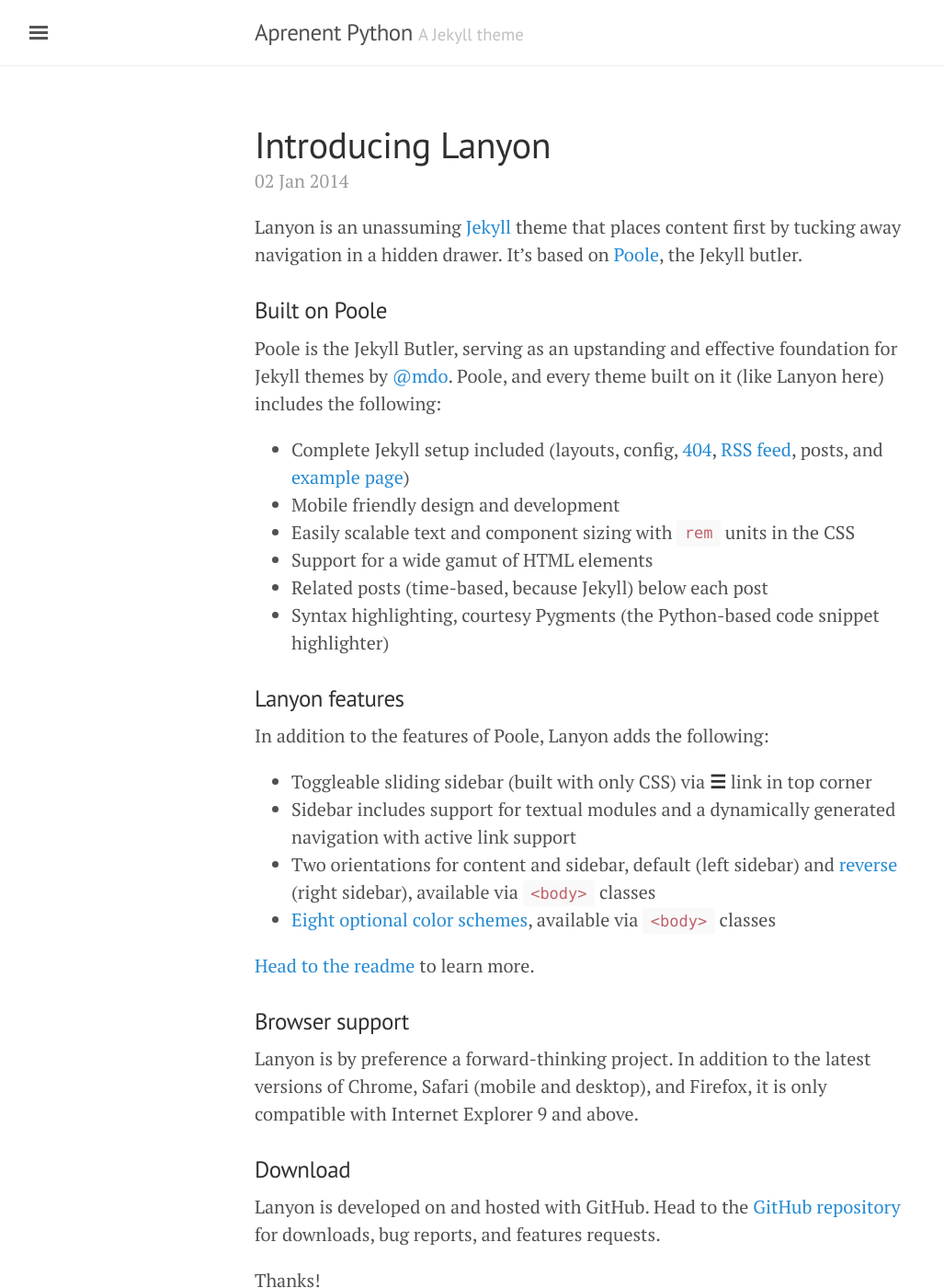
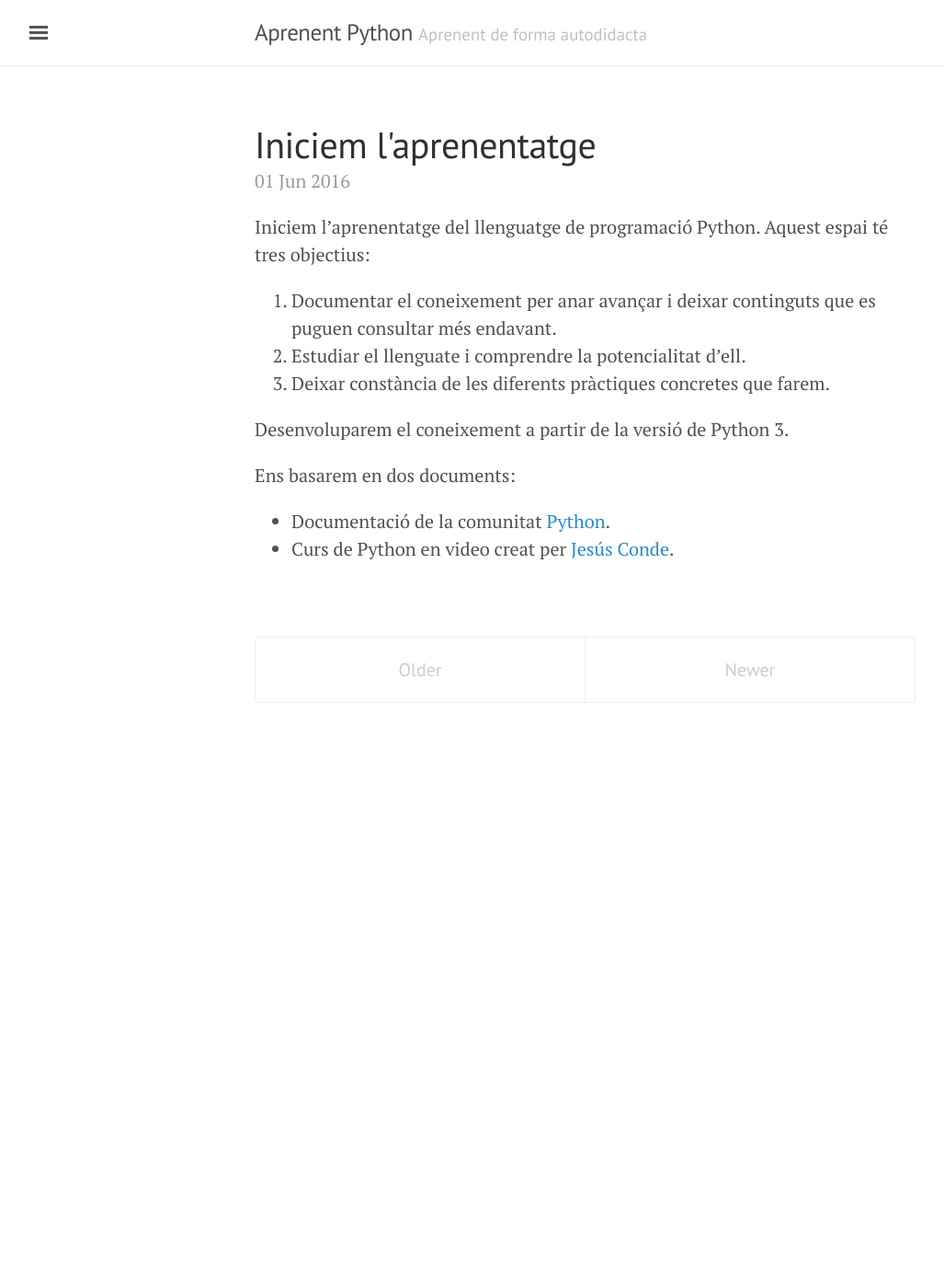
Before and after one commit to inclusa/python, a Jekyll site: the page built from index.html, in a window 1280 px wide and 1400 px high. Shown: the whole window at 92% size, without its empty margins (3-1030 px from the left). Built offline with Jekyll 4.4.1, drawn with Linux system fonts in a browser that asks for light colours; the list of posts is cut into pages by our own code; some of the changed text lies outside the part shown.

Commit message:
Iniciem l'aprenentatge

```diff
--- a/_config.yml
+++ b/_config.yml
@@ -6,7 +6,7 @@
 
 # Setup
 title:               Aprenent Python
-tagline:             'A Jekyll theme'
+tagline:             'Aprenent de forma autodidacta'
 description:         'A reserved <a href="http://jekyllrb.com" target="_blank">Jekyll</a> theme that places the utmost gravity on content with a hidden drawer. Made by <a href="https://twitter.com/mdo" target="_blank">@mdo</a>.'
 
 url:                 'http://inclusa.github.io/python'
--- a/_posts/2013-12-31-whats-jekyll.md
+++ /dev/null
@@ -1,12 +0,0 @@
----
-layout: post
-title: What's Jekyll?
----
-
-[Jekyll](http://jekyllrb.com) is a static site generator, an open-source tool for creating simple yet powerful websites of all shapes and sizes. From [the project's readme](https://github.com/mojombo/jekyll/blob/master/README.markdown):
-
-  > Jekyll is a simple, blog aware, static site generator. It takes a template directory [...] and spits out a complete, static website suitable for serving with Apache or your favorite web server. This is also the engine behind GitHub Pages, which you can use to host your project’s page or blog right here from GitHub.
-
-It's an immensely useful tool and one we encourage you to use here with Lanyon.
-
-Find out more by [visiting the project on GitHub](https://github.com/mojombo/jekyll).
--- a/_posts/2014-01-01-example-content.md
+++ /dev/null
@@ -1,122 +0,0 @@
----
-layout: post
-title: Example content
----
-
-
-<div class="message">
-  Howdy! This is an example blog post that shows several types of HTML content supported in this theme.
-</div>
-
-Cum sociis natoque penatibus et magnis <a href="#">dis parturient montes</a>, nascetur ridiculus mus. *Aenean eu leo quam.* Pellentesque ornare sem lacinia quam venenatis vestibulum. Sed posuere consectetur est at lobortis. Cras mattis consectetur purus sit amet fermentum.
-
-> Curabitur blandit tempus porttitor. Nullam quis risus eget urna mollis ornare vel eu leo. Nullam id dolor id nibh ultricies vehicula ut id elit.
-
-Etiam porta **sem malesuada magna** mollis euismod. Cras mattis consectetur purus sit amet fermentum. Aenean lacinia bibendum nulla sed consectetur.
-
-## Inline HTML elements
-
-HTML defines a long list of available inline tags, a complete list of which can be found on the [Mozilla Developer Network](https://developer.mozilla.org/en-US/docs/Web/HTML/Element).
-
-- **To bold text**, use `<strong>`.
-- *To italicize text*, use `<em>`.
-- Abbreviations, like <abbr title="HyperText Markup Langage">HTML</abbr> should use `<abbr>`, with an optional `title` attribute for the full phrase.
-- Citations, like <cite>&mdash; Mark otto</cite>, should use `<cite>`.
-- <del>Deleted</del> text should use `<del>` and <ins>inserted</ins> text should use `<ins>`.
-- Superscript <sup>text</sup> uses `<sup>` and subscript <sub>text</sub> uses `<sub>`.
-
-Most of these elements are styled by browsers with few modifications on our part.
-
-## Heading
-
-Vivamus sagittis lacus vel augue rutrum faucibus dolor auctor. Duis mollis, est non commodo luctus, nisi erat porttitor ligula, eget lacinia odio sem nec elit. Morbi leo risus, porta ac consectetur ac, vestibulum at eros.
-
-### Code
-
-Cum sociis natoque penatibus et magnis dis `code element` montes, nascetur ridiculus mus.
-
-{% highlight js %}
-// Example can be run directly in your JavaScript console
-
-// Create a function that takes two arguments and returns the sum of those arguments
-var adder = new Function("a", "b", "return a + b");
-
-// Call the function
-adder(2, 6);
-// > 8
-{% endhighlight %}
-
-Aenean lacinia bibendum nulla sed consectetur. Etiam porta sem malesuada magna mollis euismod. Fusce dapibus, tellus ac cursus commodo, tortor mauris condimentum nibh, ut fermentum massa.
-
-### Lists
-
-Cum sociis natoque penatibus et magnis dis parturient montes, nascetur ridiculus mus. Aenean lacinia bibendum nulla sed consectetur. Etiam porta sem malesuada magna mollis euismod. Fusce dapibus, tellus ac cursus commodo, tortor mauris condimentum nibh, ut fermentum massa justo sit amet risus.
-
-* Praesent commodo cursus magna, vel scelerisque nisl consectetur et.
-* Donec id elit non mi porta gravida at eget metus.
-* Nulla vitae elit libero, a pharetra augue.
-
-Donec ullamcorper nulla non metus auctor fringilla. Nulla vitae elit libero, a pharetra augue.
-
-1. Vestibulum id ligula porta felis euismod semper.
-2. Cum sociis natoque penatibus et magnis dis parturient montes, nascetur ridiculus mus.
-3. Maecenas sed diam eget risus varius blandit sit amet non magna.
-
-Cras mattis consectetur purus sit amet fermentum. Sed posuere consectetur est at lobortis.
-
-<dl>
-  <dt>HyperText Markup Language (HTML)</dt>
-  <dd>The language used to describe and define the content of a Web page</dd>
-
-  <dt>Cascading Style Sheets (CSS)</dt>
-  <dd>Used to describe the appearance of Web content</dd>
-
-  <dt>JavaScript (JS)</dt>
-  <dd>The programming language used to build advanced Web sites and applications</dd>
-</dl>
-
-Integer posuere erat a ante venenatis dapibus posuere velit aliquet. Morbi leo risus, porta ac consectetur ac, vestibulum at eros. Nullam quis risus eget urna mollis ornare vel eu leo.
-
-### Tables
-
-Aenean lacinia bibendum nulla sed consectetur. Lorem ipsum dolor sit amet, consectetur adipiscing elit.
-
-<table>
-  <thead>
-    <tr>
-      <th>Name</th>
-      <th>Upvotes</th>
-      <th>Downvotes</th>
-    </tr>
-  </thead>
-  <tfoot>
-    <tr>
-      <td>Totals</td>
-      <td>21</td>
-      <td>23</td>
-    </tr>
-  </tfoot>
-  <tbody>
-    <tr>
-      <td>Alice</td>
-      <td>10</td>
-      <td>11</td>
-    </tr>
-    <tr>
-      <td>Bob</td>
-      <td>4</td>
-      <td>3</td>
-    </tr>
-    <tr>
-      <td>Charlie</td>
-      <td>7</td>
-      <td>9</td>
-    </tr>
-  </tbody>
-</table>
-
-Nullam id dolor id nibh ultricies vehicula ut id elit. Sed posuere consectetur est at lobortis. Nullam quis risus eget urna mollis ornare vel eu leo.
-
------
-
-Want to see something else added? <a href="https://github.com/poole/poole/issues/new">Open an issue.</a>
--- a/_posts/2014-01-02-introducing-lanyon.md
+++ /dev/null
@@ -1,38 +0,0 @@
----
-layout: post
-title: Introducing Lanyon
----
-
-Lanyon is an unassuming [Jekyll](http://jekyllrb.com) theme that places content first by tucking away navigation in a hidden drawer. It's based on [Poole](http://getpoole.com), the Jekyll butler.
-
-### Built on Poole
-
-Poole is the Jekyll Butler, serving as an upstanding and effective foundation for Jekyll themes by [@mdo](https://twitter.com/mdo). Poole, and every theme built on it (like Lanyon here) includes the following:
-
-* Complete Jekyll setup included (layouts, config, [404](/404), [RSS feed](/atom.xml), posts, and [example page](/about))
-* Mobile friendly design and development
-* Easily scalable text and component sizing with `rem` units in the CSS
-* Support for a wide gamut of HTML elements
-* Related posts (time-based, because Jekyll) below each post
-* Syntax highlighting, courtesy Pygments (the Python-based code snippet highlighter)
-
-### Lanyon features
-
-In addition to the features of Poole, Lanyon adds the following:
-
-* Toggleable sliding sidebar (built with only CSS) via **☰** link in top corner
-* Sidebar includes support for textual modules and a dynamically generated navigation with active link support
-* Two orientations for content and sidebar, default (left sidebar) and [reverse](https://github.com/poole/lanyon#reverse-layout) (right sidebar), available via `<body>` classes
-* [Eight optional color schemes](https://github.com/poole/lanyon#themes), available via `<body>` classes
-
-[Head to the readme](https://github.com/poole/lanyon#readme) to learn more.
-
-### Browser support
-
-Lanyon is by preference a forward-thinking project. In addition to the latest versions of Chrome, Safari (mobile and desktop), and Firefox, it is only compatible with Internet Explorer 9 and above.
-
-### Download
-
-Lanyon is developed on and hosted with GitHub. Head to the <a href="https://github.com/poole/lanyon">GitHub repository</a> for downloads, bug reports, and features requests.
-
-Thanks!
--- /dev/null
+++ b/_posts/2016-06-01-inici.md
@@ -0,0 +1,19 @@
+---
+layout: post
+title: Iniciem l'aprenentatge
+date: 2016-06-01 00:00:00
+---
+
+
+Iniciem l'aprenentatge del llenguatge de programació Python. Aquest espai té tres objectius:
+
+1. Documentar el coneixement per anar avançar i deixar continguts que es puguen consultar més endavant.
+2. Estudiar el llenguate i comprendre la potencialitat d'ell.
+3. Deixar constància de les diferents pràctiques concretes que farem.
+
+Desenvoluparem el coneixement a partir de la versió de Python 3.
+
+Ens basarem en dos documents:
+
+- Documentació de la comunitat [Python](https://docs.python.org/3/tutorial/index.html).
+- Curs de Python en video creat per [Jesús Conde](https://www.youtube.com/watch?v=qsHEAW6wqks).
```
